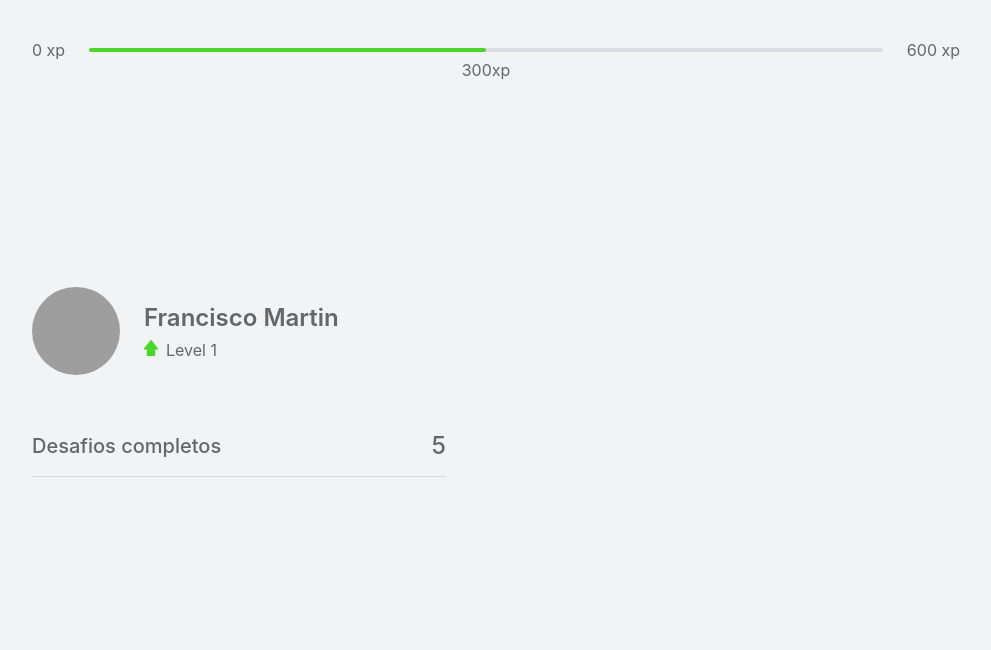
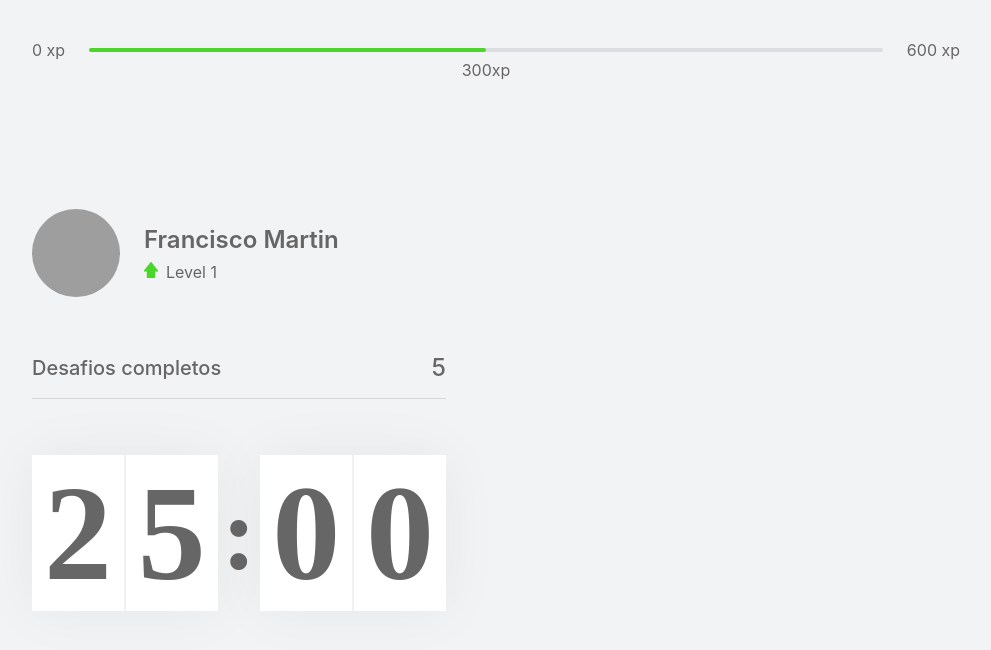
Before and after one commit to franciscoamartin/moveit-next-NLW, a Next.js app: page / in a window 1280 px wide. Shown: the top 650 px of the page, without its empty margins (144-1135 px from the left). Built offline with nearby package versions, Linux system fonts and the light colour scheme; grey boxes are pictures that could not be loaded.

Commit message:
countdown component

```diff
--- /dev/null
+++ b/src/components/Countdown.tsx
@@ -0,0 +1,18 @@
+import styles from "../styles/components/Countdown.module.css";
+function Countdown() {
+  return (
+    <div className={styles.countdownContainer}>
+      <div>
+        <span>2</span>
+        <span>5</span>
+      </div>
+      <span>:</span>
+      <div>
+        <span>0</span>
+        <span>0</span>
+      </div>
+    </div>
+  );
+}
+
+export default Countdown;
--- a/src/pages/index.tsx
+++ b/src/pages/index.tsx
@@ -2,6 +2,7 @@
 import Profile from "../components/Profile";
 import styles from "../styles/pages/Home.module.css";
 import CompleteChallenges from "../components/CompleteChallenges";
+import Countdown from "../components/Countdown";
 
 export default function Home() {
   return (
@@ -11,6 +12,7 @@
         <div>
           <Profile />
           <CompleteChallenges />
+          <Countdown />
         </div>
         <div></div>
       </section>
--- /dev/null
+++ b/src/styles/components/Countdown.module.css
@@ -0,0 +1,34 @@
+.countdownContainer {
+  display: flex;
+  align-items: center;
+  font-family: Rajdhani;
+  font-weight: 600;
+  color: var(--title);
+}
+
+.countdownContainer > div {
+  flex: 1;
+  display: flex;
+  align-items: center;
+  justify-content: space-evenly;
+  background: var(--white);
+  box-shadow: 0 0 60px rgba(0, 0, 0, 0.05);
+  font-size: 8.5rem;
+  text-align: center;
+}
+
+.countdownContainer > div span {
+  flex: 1;
+}
+.countdownContainer > div span:first-child {
+  border-right: 1px solid #f0f1f3;
+}
+
+.countdownContainer > div span:last-child {
+  border-left: 1px solid #f0f1f3;
+}
+
+.countdownContainer > span {
+  font-size: 6.5rem;
+  margin: 0 0.25rem;
+}
```
